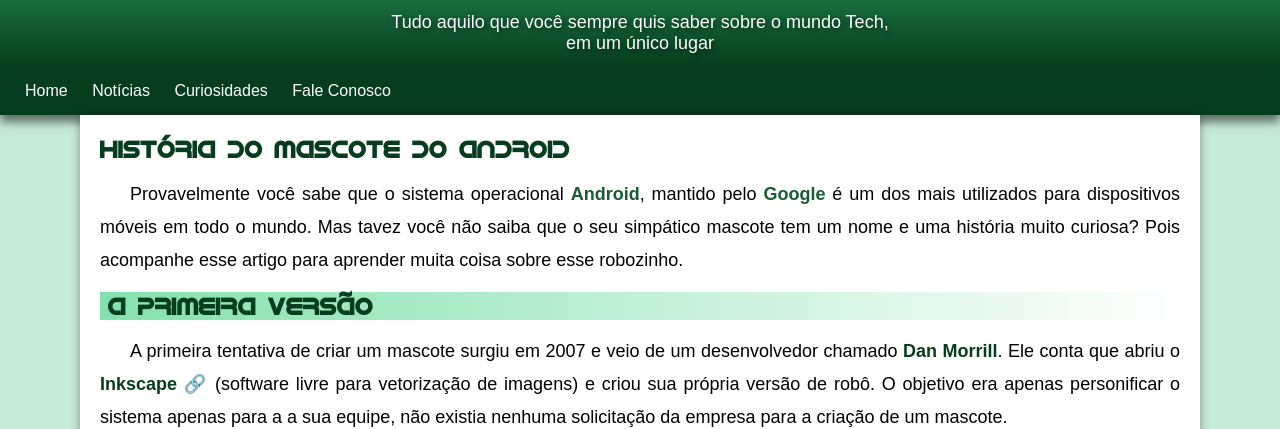
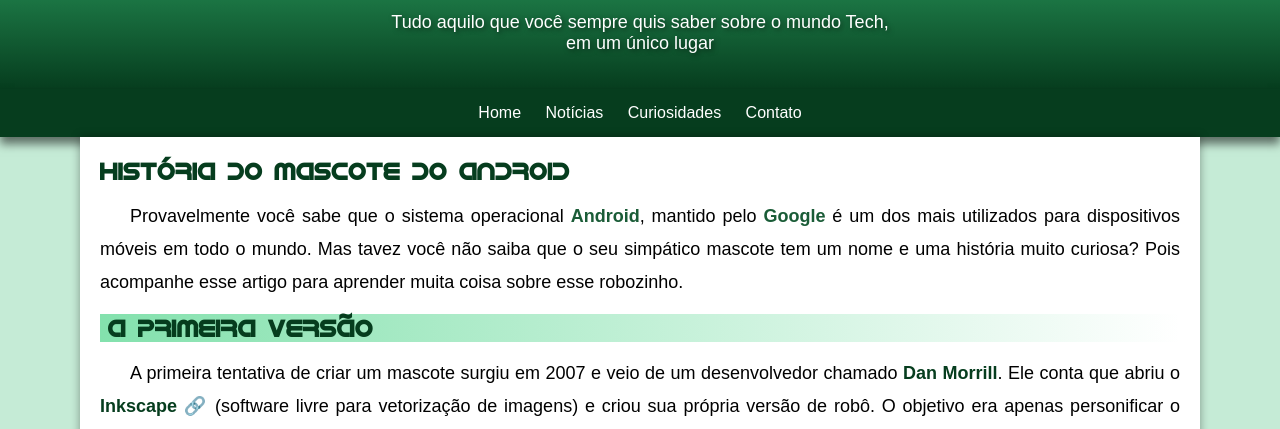
Before and after one commit to andrelssi/projeto-android, a plain HTML site: page index.html in a window 1280 px wide. Shown: the part 83-512 px from the top of the page. Drawn offline with Linux system fonts and the light colour scheme.

Commit message:
centralizado nav

```diff
--- a/css/style.css
+++ b/css/style.css
@@ -65,7 +65,7 @@ header h1{
 header p{
     color: white;
     font-family:var(--fonte-padrao);
-    margin-bottom: 1000px;
+    padding-bottom: 35px;
     text-shadow: 2px 2px 5px rgba(0, 0, 0, 0.514);
     padding-right: 10px;
     padding-left: 10px;
@@ -77,6 +77,7 @@ header p{
 nav{
     background-color: var(--cor5);
     padding: 15px;
+    text-align: center;
     box-shadow: 0px 7px 9px rgba(0, 0, 0, 0.534);
 }
 
--- a/index.html
+++ b/index.html
@@ -20,7 +20,7 @@
         <a href="#">Home</a>
         <a href="#">Notícias</a>
         <a href="#">Curiosidades</a>
-        <a href="#">Fale Conosco</a>
+        <a href="#">Contato</a>
     </nav>
 
     <!-- CONTEÚDO PRINCIPAL (CORPO) -->
```
